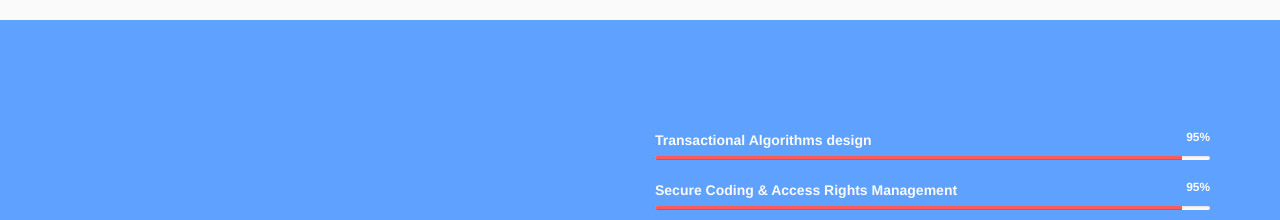
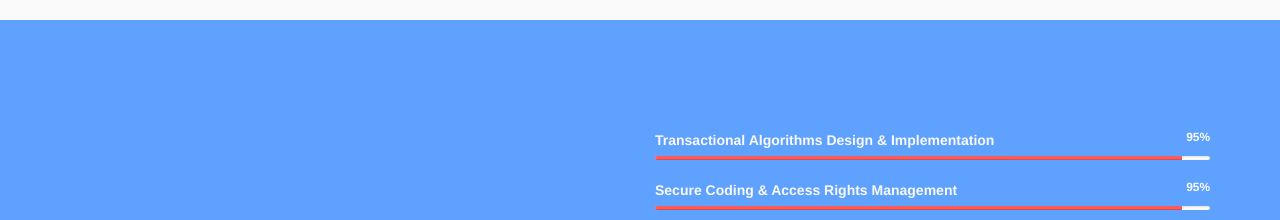
Before and after one commit to lucamul/lucamul.github.io, a plain HTML site: page index.html in a window 1280 px wide. Shown: the part 780-1000 px from the top of the page. Drawn offline with nearby package versions, Linux system fonts and the light colour scheme.

Commit message:
Update index.html

```diff
--- a/index.html
+++ b/index.html
@@ -134,7 +134,7 @@
 										</p>
 									</div>
 									<div class="col-md-6 col-xs-11 wow fadeInRight" data-wow-delay="0.9s">
-										<span>Transactional Algorithms design<small>95%</small></span>
+										<span>Transactional Algorithms Design &AMP; Implementation<small>95%</small></span>
 										<div class="progress">
 											<div class="progress-bar progress-bar-danger" role="progressbar" aria-valuenow="60" aria-valuemin="0" aria-valuemax="100" style="width: 95%;"></div>
 										</div>
```
